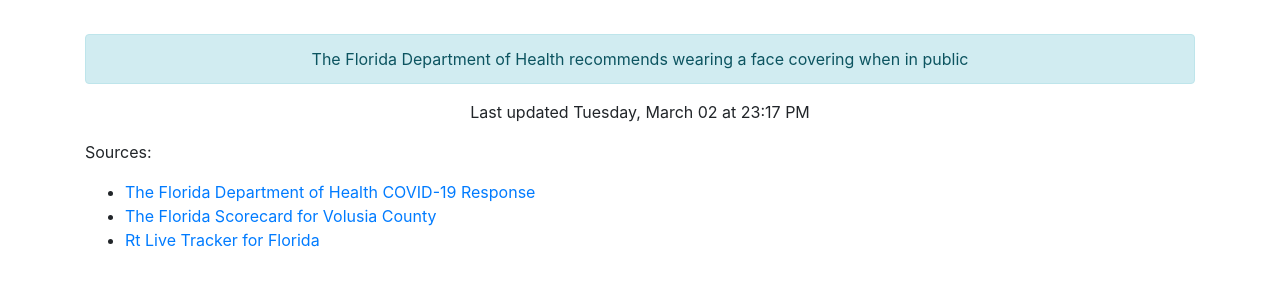
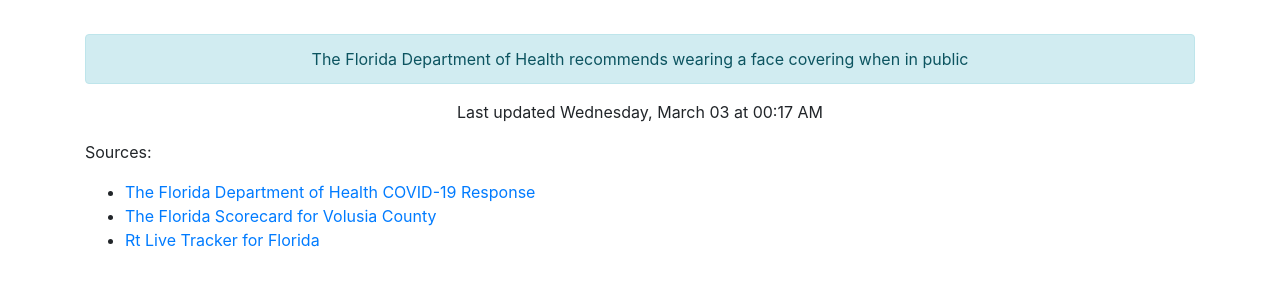
Before and after one commit to thinkjson/timeforchurch, a Jekyll site: the page built from index.md, in a window 1280 px wide. Shown: the part 544-830 px from the top of the page. Built offline with Jekyll 4.4.1, drawn with Linux system fonts in a browser that asks for light colours; our own code applies the rules of GitHub Pages for plain Markdown files.

Commit message:
Updating data

```diff
--- a/_includes/data.html
+++ b/_includes/data.html
@@ -10,4 +10,4 @@
     <div class="outcome text-success">YES</div>
     <div class="alert alert-info" role="alert">The Florida Department of Health recommends wearing a face covering when in public</div>
 
-    <p>Last updated Tuesday, March 02 at 23:17 PM</p>
+    <p>Last updated Wednesday, March 03 at 00:17 AM</p>
```
